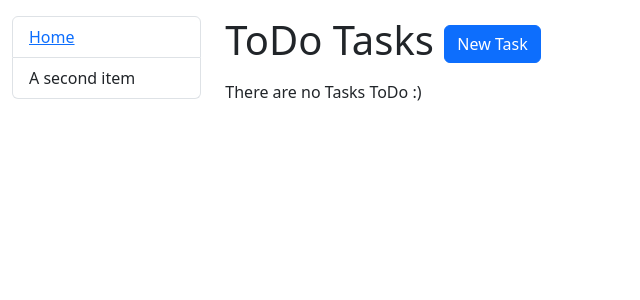
After one commit to oigod/todo-list, a Django app: page / in a window 1280 px wide. The commit adds this page. Shown: the top 300 px of the page, without its empty margins (0-640 px from the left). Run offline with Django 4.2, Linux system fonts and the light colour scheme; data that the repository does not hold is empty; some libraries are stand-ins or nearby versions.

Commit message:
Added link to home page on sidebar, created home page with list of todo tasks, implement features for switch status on task

```diff
--- a/templates/base.html
+++ b/templates/base.html
@@ -10,7 +10,7 @@
 </head>
 <body>
 <div class="container-fluid">
-    <div class="row">
+    <div class="row mt-3">
         <div class="col-sm-2">
 
             {% block sidebar %}
--- a/templates/includes/sidebar.html
+++ b/templates/includes/sidebar.html
@@ -1,4 +1,4 @@
 <ul class="list-group">
-  <li class="list-group-item">An item</li>
+  <li class="list-group-item"><a href="{% url 'todo:todo-list' %}">Home</a></li>
   <li class="list-group-item">A second item</li>
 </ul>
--- /dev/null
+++ b/templates/todo_templates/todo_list.html
@@ -0,0 +1,48 @@
+{% extends 'base.html' %}
+{% load crispy_forms_filters %}
+
+{% block content %}
+  <h1 class="mb-3">
+    ToDo Tasks
+    <a href="#" class="btn btn-primary">
+      New Task
+    </a>
+  </h1>
+
+  {% if todo_list %}
+  {% for task in todo_list %}
+<div>
+  <h3>{{ task.content }}
+    {% if task.is_done %} <span class="text-success">Complete</span>
+    {% else %} <span class="text-primary">In progress</span>
+    {% endif %}
+    <a class="btn
+      {% if task.is_done %}btn-danger
+      {% else %}btn-success
+      {% endif %}"
+       href="{% url 'todo:switch-todo-status' pk=task.id %}"
+    >
+      {% if task.is_done %} Undo
+      {% else %} Done
+      {% endif %}
+    </a>
+  </h3>
+    <p>Started at: {{ task.datetime }}</p>
+    {% if task.deadline %} <p style="color: brown"> Complete to: {{ task.deadline }} </p>
+    {% endif %}
+    <p>Tags:{% for tag in task.tags.all %} ({{ tag.name }}){% endfor %}
+    </p>
+      <a href="#" class="btn btn-primary">
+        Update
+      </a>
+      <a href="#" class="btn btn-danger">
+        Delete
+      </a>
+  <hr>
+</div>
+  {% endfor %}
+  {% else %}
+    There are no Tasks ToDo :)
+  {% endif %}
+
+{% endblock content %}
--- a/todo/urls.py
+++ b/todo/urls.py
@@ -5,5 +5,6 @@ from . import views
 app_name = 'todo'
 
 urlpatterns = [
-    path('', views.TodoList, name='todo-list'),
+    path('', views.ToDoListView.as_view(), name='todo-list'),
+    path('<int:pk>/switch-todo-status/', views.switch_todo_status, name='switch-todo-status'),
 ]
--- a/todo/views.py
+++ b/todo/views.py
@@ -1,3 +1,18 @@
-from django.shortcuts import render
+from django.shortcuts import render, get_object_or_404, redirect
+from django.views import generic
 
-# Create your views here.
+from . import models
+
+
+class ToDoListView(generic.ListView):
+    model = models.Task
+    context_object_name = 'todo_list'
+    template_name = 'todo_templates/todo_list.html'
+    paginate_by = 5
+
+
+def switch_todo_status(request, pk: int):
+    task = get_object_or_404(models.Task, pk=pk)
+    task.is_done = not task.is_done
+    task.save()
+    return redirect("todo:todo-list")
```
Also changed, not shown: todo_list/settings.py (+9 -1 lines).
